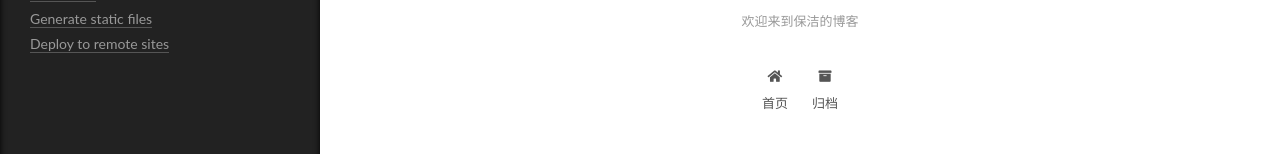
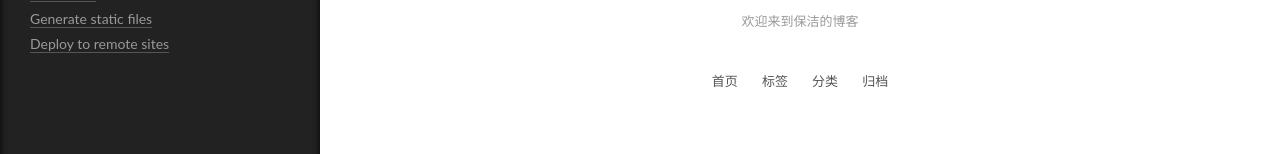
Before and after one commit to bao-jie-li/bao-jie-li.github.io, a plain HTML site: page 2020/11/23/hello-world/index.html in a window 1280 px wide. Shown: the part 140-294 px from the top of the page. Drawn offline with Linux system fonts and the light colour scheme.

Commit message:
Site updated: 2020-11-24 00:11:04

```diff
--- a/2020/11/23/hello-world/index.html
+++ b/2020/11/23/hello-world/index.html
@@ -115,12 +115,22 @@
   <ul id="menu" class="main-menu menu">
         <li class="menu-item menu-item-home">
 
-    <a href="/" rel="section"><i class="fa fa-home fa-fw"></i>首页</a>
+    <a href="/" rel="section"><i class="home fa-fw"></i>首页</a>
+
+  </li>
+        <li class="menu-item menu-item-tags">
+
+    <a href="/tags/" rel="section"><i class="tags fa-fw"></i>标签</a>
+
+  </li>
+        <li class="menu-item menu-item-categories">
+
+    <a href="/categories/" rel="section"><i class="th fa-fw"></i>分类</a>
 
   </li>
         <li class="menu-item menu-item-archives">
 
-    <a href="/archives/" rel="section"><i class="fa fa-archive fa-fw"></i>归档</a>
+    <a href="/archives/" rel="section"><i class="archive fa-fw"></i>归档</a>
 
   </li>
   </ul>
```
Also changed, not shown: archives/2020/11/index.html (+12 -2 lines), archives/2020/index.html (+12 -2 lines), archives/index.html (+12 -2 lines), index.html (+12 -2 lines).
